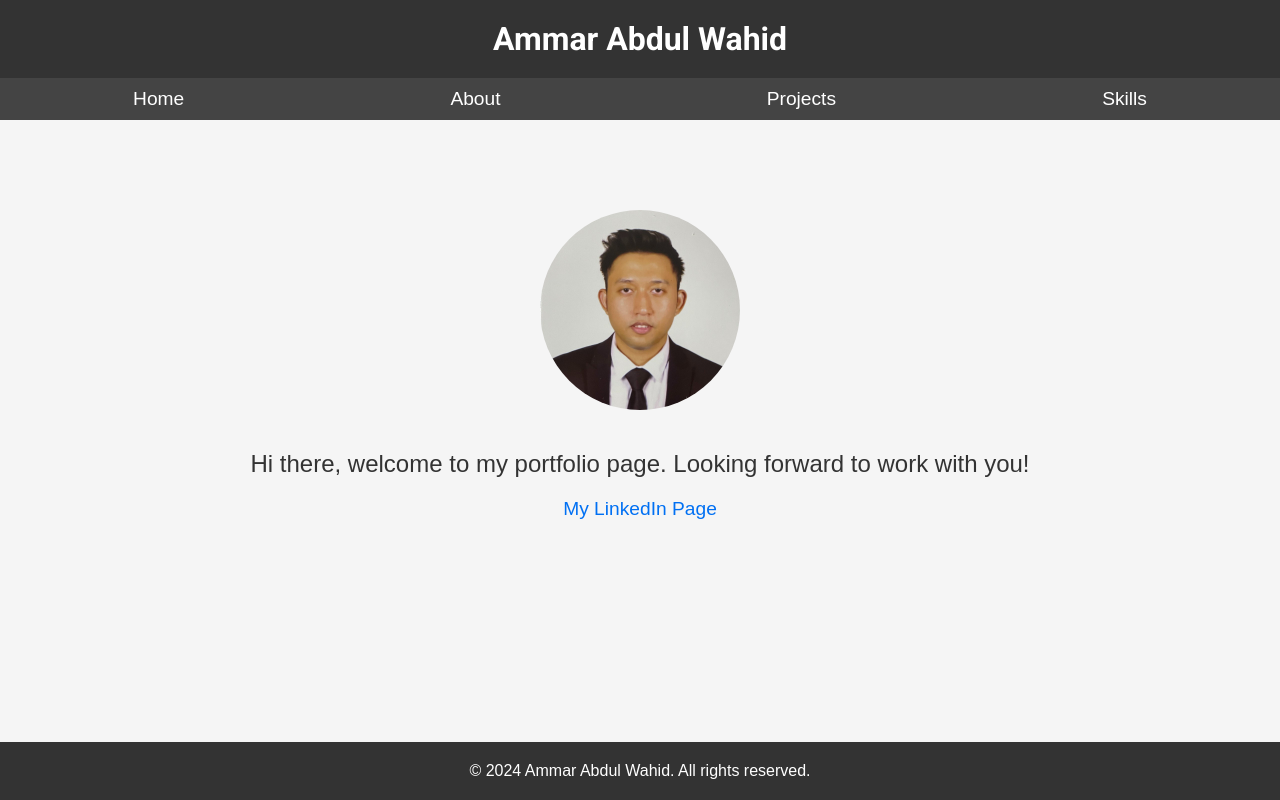
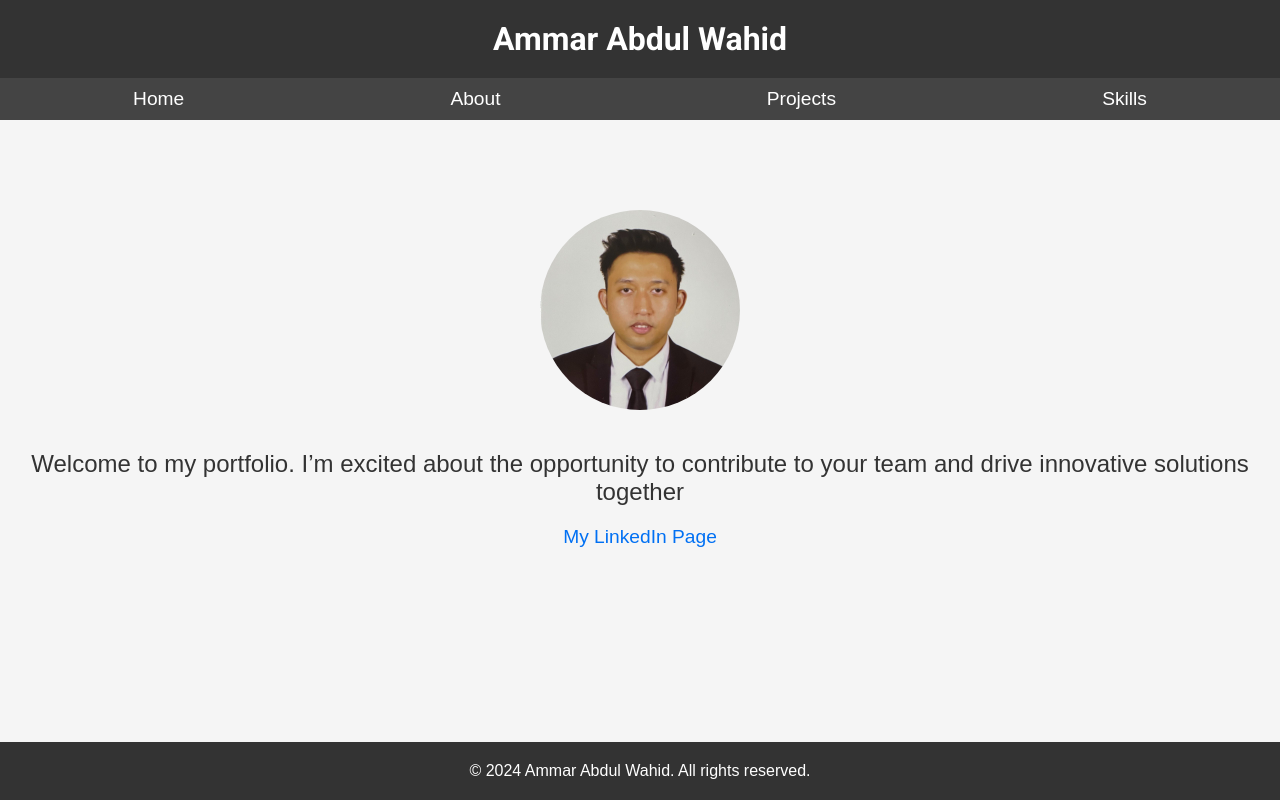
Before and after one commit to swam97/portfolio-website, a Next.js app: page / in a window 1280 px wide. Built offline with nearby package versions, Linux system fonts and the light colour scheme.

Commit message:
change greeting text properly

```diff
--- a/src/components/Home.js
+++ b/src/components/Home.js
@@ -7,7 +7,7 @@ import TypingEffect from '../components/TypingEffect';
 
 
 const Home = () => {
-    const [text, setText] = useState('Hi there, welcome to my portfolio page. Looking forward to work with you!');
+    const [text, setText] = useState('Welcome to my portfolio. I’m excited about the opportunity to contribute to your team and drive innovative solutions together');
     const [key, setKey] = useState(0);
     useEffect(() => {
         const interval = setInterval(() => {
```
